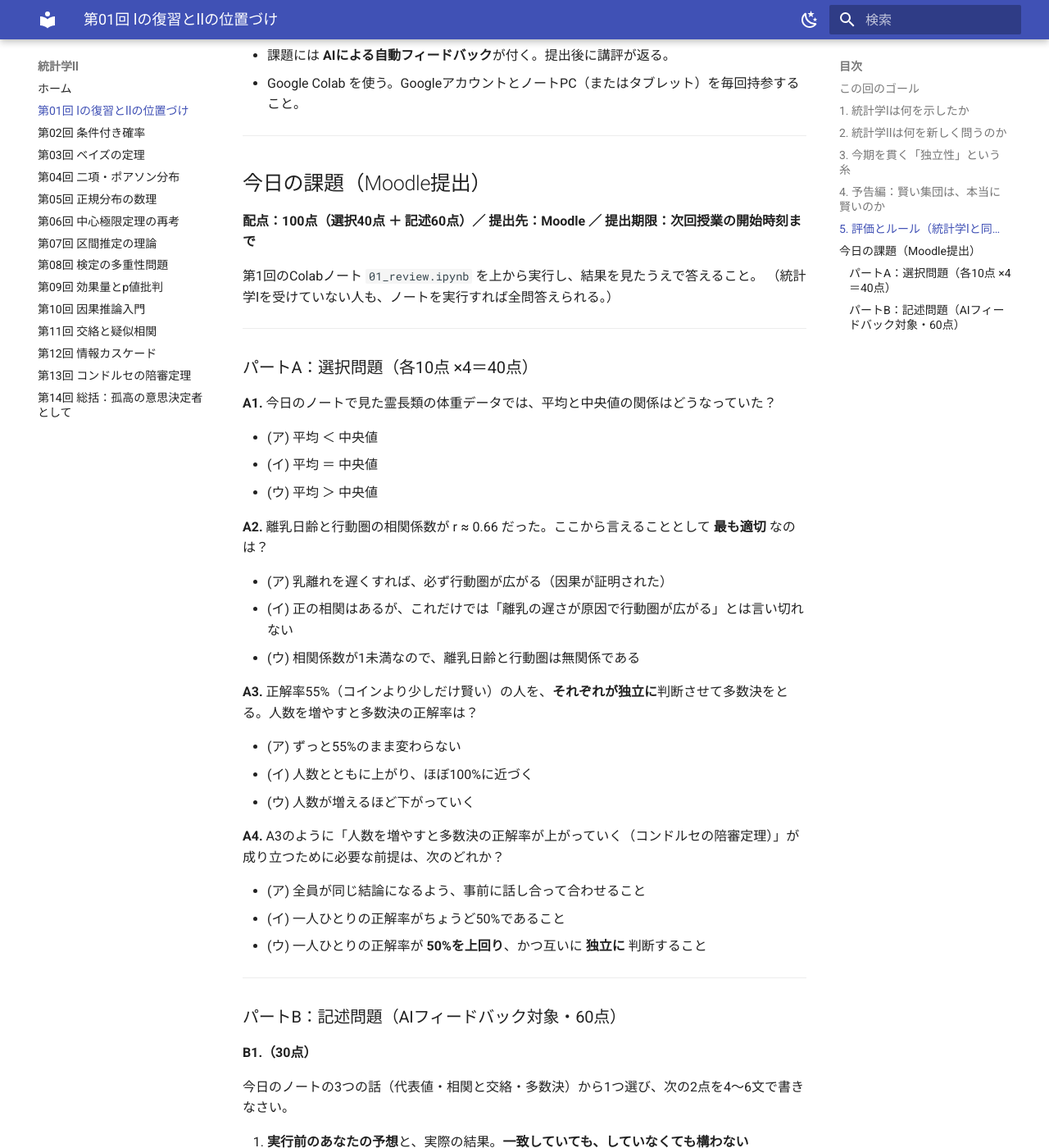
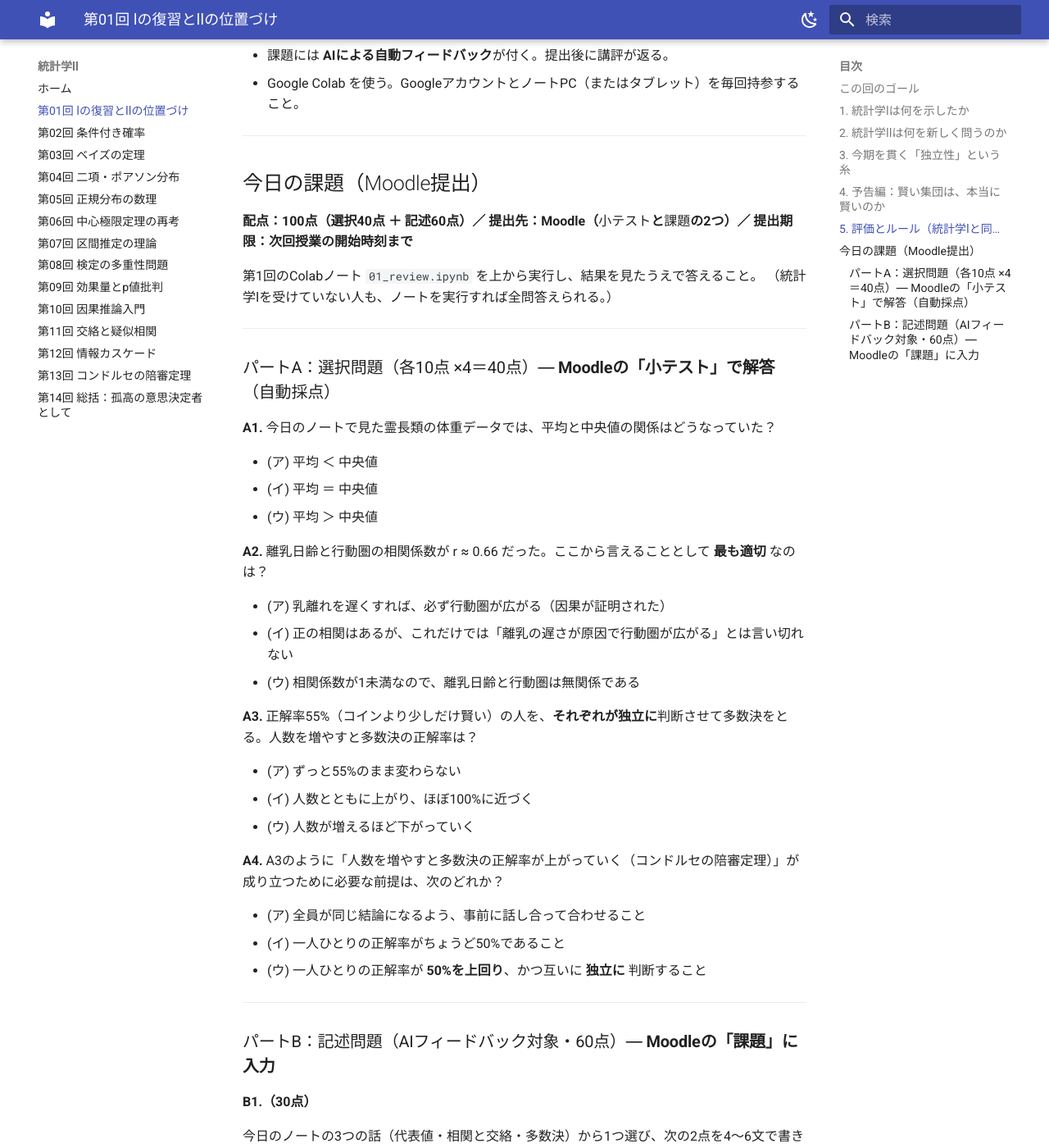
Before and after one commit to aonoa68/toukei-2, an MkDocs documentation site: the page built from docs/01_guidance.md, in a window 1280 px wide and 1400 px high, scrolled down 4207 px. Shown: the whole window at 82% size. Built offline with MkDocs 1.6.1 and Material for MkDocs 9.7.7, drawn with Linux system fonts in a browser that asks for light colours.

Commit message:
第1回：パートAをMoodleの小テストで解答する形に変更
統計学Ⅱ第1回は提出ゼロのため、第2回以降と同じ運用（パートA＝小テストで自動採点、
パートB＝課題で記述）に揃えた。既存の課題（assign id=990636）には手を加えず、
小テストを別途追加する形にする。本文とColabの案内を提出先2つに合わせて修正。

統計学Ⅰ第1回は45名の提出があるため、従来どおり変更しない。

Co-Authored-By: Claude Opus 5 (1M context) <noreply@anthropic.com>

```diff
--- a/docs/01_guidance.md
+++ b/docs/01_guidance.md
@@ -142,14 +142,14 @@
 
 ## 今日の課題（Moodle提出）
 
-**配点：100点（選択40点 ＋ 記述60点）／ 提出先：Moodle ／ 提出期限：次回授業の開始時刻まで**
+**配点：100点（選択40点 ＋ 記述60点）／ 提出先：Moodle（**小テスト**と**課題**の2つ）／ 提出期限：次回授業の開始時刻まで**
 
 第1回のColabノート `01_review.ipynb` を上から実行し、結果を見たうえで答えること。
 （統計学Ⅰを受けていない人も、ノートを実行すれば全問答えられる。）
 
 ---
 
-### パートA：選択問題（各10点 ×4＝40点）
+### パートA：選択問題（各10点 ×4＝40点）― **Moodleの「小テスト」で解答**（自動採点）
 
 **A1.** 今日のノートで見た霊長類の体重データでは、平均と中央値の関係はどうなっていた？
 
@@ -177,7 +177,7 @@
 
 ---
 
-### パートB：記述問題（AIフィードバック対象・60点）
+### パートB：記述問題（AIフィードバック対象・60点）― **Moodleの「課題」に入力**
 
 **B1.（30点）**
 
```
Also changed, not shown: 1 other file.
